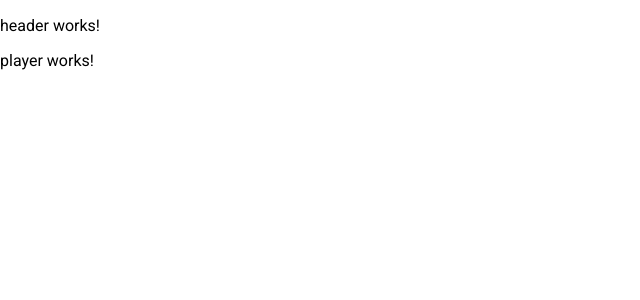
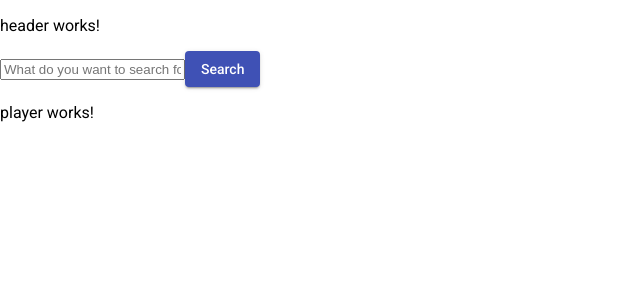
Before and after one commit to koffein4ik/soundwave, an Angular app in the folder frontend/: page / in a window 1280 px wide. Shown: the top 300 px of the page, without its empty margins (0-640 px from the left). Built offline with nearby package versions, Linux system fonts and the light colour scheme.

Commit message:
Search added to frontend Search request handler added to backend

```diff
--- a/frontend/src/app/app.module.ts
+++ b/frontend/src/app/app.module.ts
@@ -13,6 +13,7 @@ import {FormsModule} from "@angular/forms";
 import { LoginPageComponent } from './pages/loginPage/login-page.component';
 import { HeaderComponent } from './components/header/header.component';
 import { PlayerComponent } from './components/player/player.component';
+import { SearchComponent } from './components/search/search.component';
 
 @NgModule({
   declarations: [
@@ -21,6 +22,7 @@ import { PlayerComponent } from './components/player/player.component';
     LoginPageComponent,
     HeaderComponent,
     PlayerComponent,
+    SearchComponent,
   ],
   imports: [
     BrowserModule,
--- a/frontend/src/app/components/header/header.component.html
+++ b/frontend/src/app/components/header/header.component.html
@@ -1 +1,2 @@
 <p>header works!</p>
+<app-search></app-search>
--- /dev/null
+++ b/frontend/src/app/components/search/search.component.html
@@ -0,0 +1,4 @@
+<input placeholder="What do you want to search for" #searchInput>
+<button mat-raised-button color="primary" (click)="performSearch(searchInput.value)">
+  Search
+</button>
--- /dev/null
+++ b/frontend/src/app/components/search/search.component.ts
@@ -0,0 +1,20 @@
+import { Component, OnInit } from '@angular/core';
+import {SearchService} from "../../services/search/search.service";
+
+@Component({
+  selector: 'app-search',
+  templateUrl: './search.component.html',
+  styleUrls: ['./search.component.less']
+})
+export class SearchComponent implements OnInit {
+
+  constructor(private searchService: SearchService) { }
+
+  ngOnInit() {
+  }
+
+  public performSearch(searchText: string): void {
+    this.searchService.search(searchText).subscribe(results => console.log(results));
+  }
+
+}
--- /dev/null
+++ b/frontend/src/app/constants/ConstantsEnum.ts
@@ -0,0 +1,5 @@
+export enum ConstantsEnum {
+  backURL = "http://localhost:3000/",
+  searchURL = "search",
+  registrationURL = "registration"
+}
--- /dev/null
+++ b/frontend/src/app/services/search/search.service.ts
@@ -0,0 +1,15 @@
+import {Injectable} from "@angular/core";
+import {HttpClient} from "@angular/common/http";
+import {ConstantsEnum} from "../../constants/ConstantsEnum";
+import {Observable} from "rxjs";
+
+@Injectable({
+  providedIn: "root"
+})
+export class SearchService {
+  constructor(private http: HttpClient) {}
+
+  public search(searchRequest: string): Observable<any> {
+    return this.http.post<string>(ConstantsEnum.backURL + ConstantsEnum.searchURL, {searchText:searchRequest});
+  }
+}
```
Also changed, not shown: frontend/src/app/components/search/search.component.less (added), 1 other file (tests, documents, lock files or other folders).
